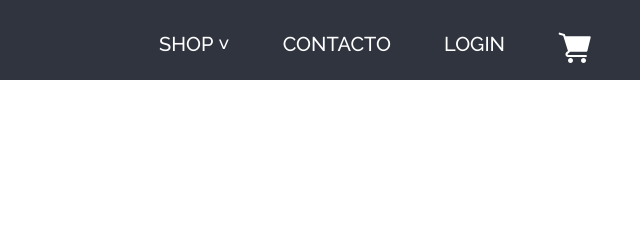
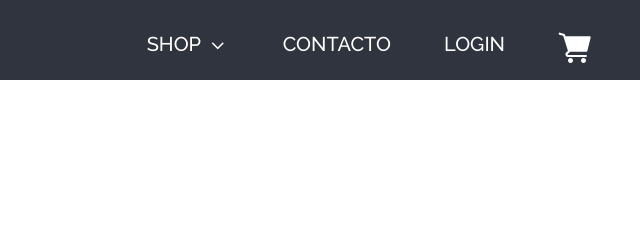
Before and after one commit to garzamorada/challenge, a plain HTML site: page index.html in a window 1280 px wide. Shown: the top 240 px of the page, 640-1280 px from the left. Drawn offline with nearby package versions, Linux system fonts and the light colour scheme.

Commit message:
pulldown

```diff
--- a/css/common.css
+++ b/css/common.css
@@ -73,3 +73,9 @@ menu ul {
 menu {
     float: right;
 }
+
+.material-symbols-outlined {
+    font-variation-settings: 'FILL' 0, 'wght' 400, 'GRAD' 0, 'opsz' 48;
+    vertical-align: middle;
+    display: inline-block;
+}
--- a/index.html
+++ b/index.html
@@ -9,6 +9,7 @@
     <link rel="preconnect" href="https://fonts.googleapis.com">
     <link rel="preconnect" href="https://fonts.gstatic.com" crossorigin>
     <link href="https://fonts.googleapis.com/css2?family=Inter:wght@400;500;700&family=Raleway:wght@400;500;700&display=swap" rel="stylesheet">
+    <link rel="stylesheet" href="https://fonts.googleapis.com/css2?family=Material+Symbols+Outlined:opsz,wght,FILL,GRAD@20..48,100..700,0..1,-50..200" />
     <link rel="stylesheet" href="css/common.css">
 </head>
 
@@ -18,7 +19,7 @@
             <img id="logotipo" alt="logotipo" src="multimedia/branding/logo_light_horizontal.svg">
             <menu>
                 <ul>
-                    <li>SHOP ˅</li>
+                    <li>SHOP <span class="material-symbols-outlined">expand_more</span></li>
                     <li>CONTACTO</li>
                     <li>LOGIN</li>
                     <li><img id="carrito" alt="carrito" src="multimedia/icons/cart-icon.svg"></li>
```
